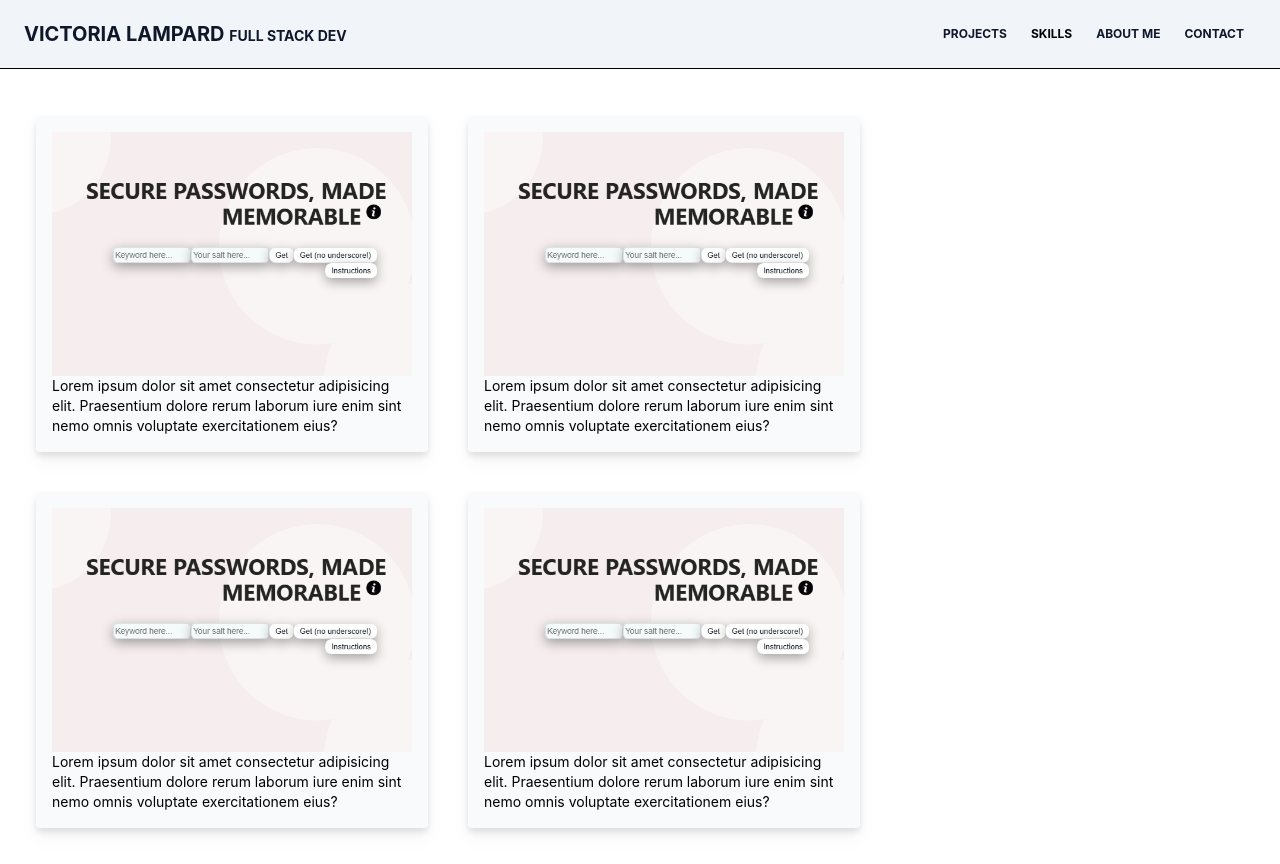
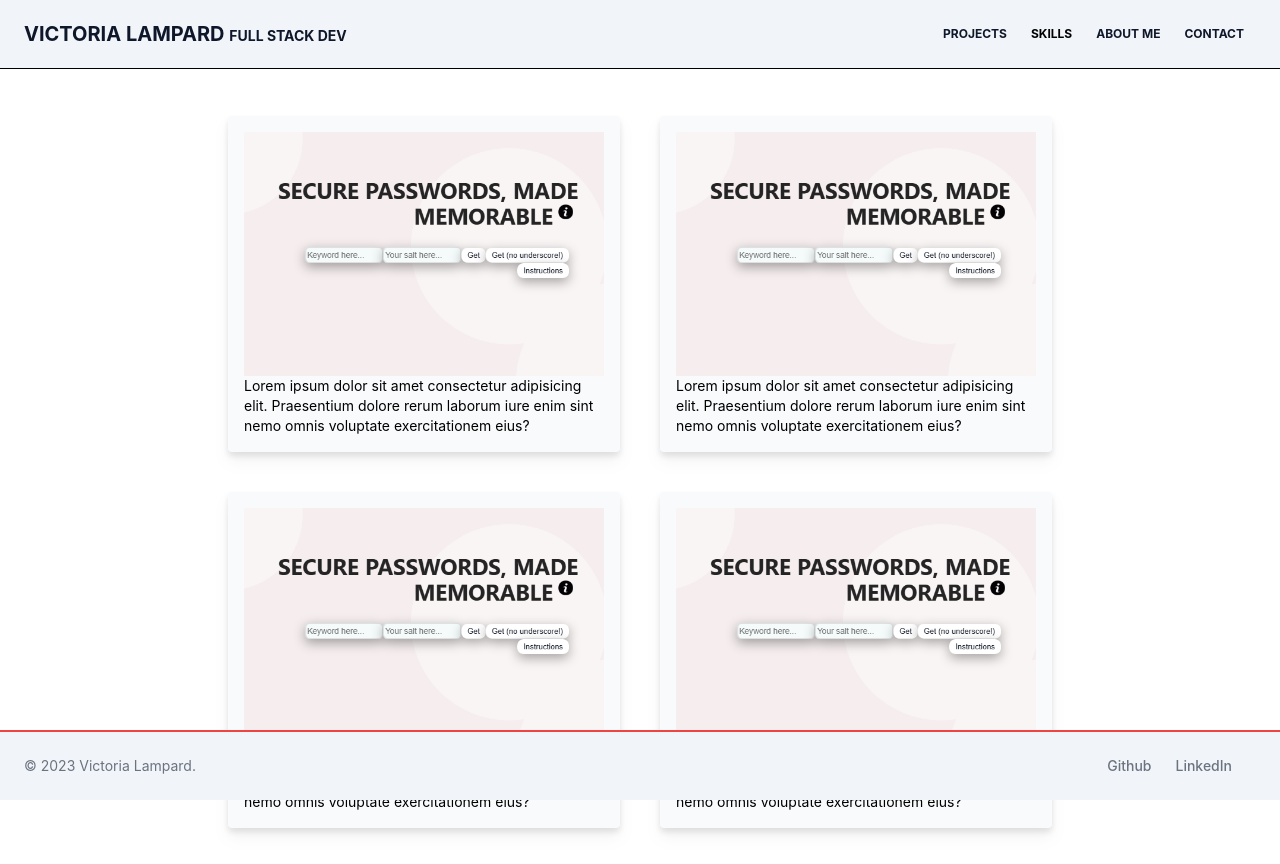
Before and after one commit to vglampard/portfolio-tailwind, a React (Create React App) app: page /projects in a window 1280 px wide. Built offline with nearby package versions, Linux system fonts and the light colour scheme.

Commit message:
added footer

```diff
--- a/src/App.js
+++ b/src/App.js
@@ -1,8 +1,15 @@
 import "./App.css";
+import { motion } from "framer-motion";
+
+
 function App() {
   return (
     <div className="flex justify-center">
+
       <div className="flex items-center justify-center w-[70%] max-h-[60%] bg-slate-200 h-[70%] mt-20 drop-shadow">
+      <motion.div  initial={{ opacity: 0, scale: 0.5 }}
+    animate={{ opacity: 1, scale: 1 }}
+    transition={{ duration: 0.5 }}>
         <p className="p-4">
           At vero eos et accusamus et iusto odio dignissimos ducimus qui
           blanditiis praesentium voluptatum deleniti atque corrupti quos dolores
@@ -18,8 +25,9 @@ function App() {
           voluptatibus maiores alias consequatur aut perferendis doloribus
           asperiores repellat
         </p>
+        </motion.div>
       </div>
-      <body className="bg-white h-[100vh]"></body>
+
     </div>
   );
 }
--- /dev/null
+++ b/src/components/Footer/Footer.js
@@ -0,0 +1,29 @@
+import React from 'react'
+
+export default function Footer() {
+  return (
+    <footer class="bg-slate-100
+             text-sm text-white text-center
+             border-t-2 border-red-500
+             fixed
+             inset-x-0
+             bottom-0
+             ">
+          <div class="w-full mx-auto container md:p-6 p-4 md:flex md:items-center md:justify-between">
+      <span class="text-sm text-gray-500 sm:text-center dark:text-gray-400">© 2023 <a href="https://flowbite.com/" class="hover:underline">Victoria Lampard.</a>
+    </span>
+    <ul class="flex flex-wrap items-center justify-end mt-3 text-sm font-medium text-gray-500 dark:text-gray-400 sm:mt-0">
+        <li>
+            <a href="https://github.com/vglampard" target="_blank"rel="noreferrer" class="mr-4 hover:underline md:mr-6 ">Github</a>
+        </li>
+        <li>
+            <a href="https://www.linkedin.com/in/vglampard" target="_blank"rel="noreferrer" class="mr-4 hover:underline md:mr-6 ">LinkedIn</a>
+        </li>
+
+    </ul>
+    </div></footer>
+
+
+
+  )
+}
--- a/src/components/Projects/Projects.js
+++ b/src/components/Projects/Projects.js
@@ -5,12 +5,14 @@ import { PROJECTS } from '../../constants/projectsData';
 export default function Projects() {
 
     return (
-      <div className="max-w-[90vw] lg:w-[70%] grid grid-cols-2 p-4 space-x-{10}">
+      <div className="flex justify-center">
+      <div className="max-w-[90vw] lg:w-[70%] grid grid-cols-2 p-4 space-x-{10} ">
         {PROJECTS.map((project) => (
           <p className="text-sm">
            <ProjectsCard project={project}/>
           </p>
         ))}
       </div>
+      </div>
     );
   }
--- a/src/components/Projects/ProjectsCard.js
+++ b/src/components/Projects/ProjectsCard.js
@@ -5,7 +5,7 @@ import { motion } from "framer-motion";
 
 export default function ProjectsCard({ project }) {
   return (
-   <>
+   <div >
     <motion.div  initial={{ opacity: 0, scale: 0.5 }}
     animate={{ opacity: 1, scale: 1 }}
     transition={{ duration: 0.5 }}>
@@ -15,7 +15,7 @@ export default function ProjectsCard({ project }) {
       </div>
     </motion.div>
 
-      </>
+      </div>
 
   );
 }
--- a/src/index.js
+++ b/src/index.js
@@ -9,7 +9,7 @@ import Projects from "./components/Projects/Projects";
 import Contact from "./components/Contact/Contact";
 import Skills from "./components/Skills/Skills";
 import Navbar from "./components/Navbar/Navbar";
-
+import Footer from "./components/Footer/Footer";
 const root = ReactDOM.createRoot(document.getElementById("root"));
 root.render(
   <BrowserRouter>
@@ -21,7 +21,7 @@ root.render(
       <Route path="aboutme" element={<AboutMe />} />
       <Route path="skills" element={<Skills />} />
     </Routes>
-  </BrowserRouter>
+    <Footer/> </BrowserRouter>
 );
 
 // If you want to start measuring performance in your app, pass a function
```
